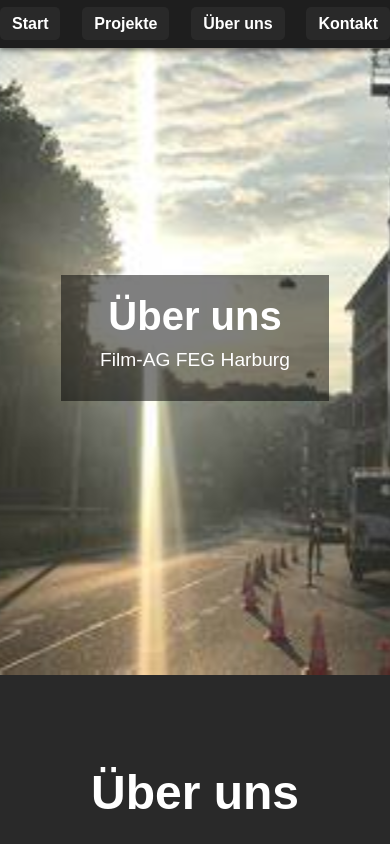
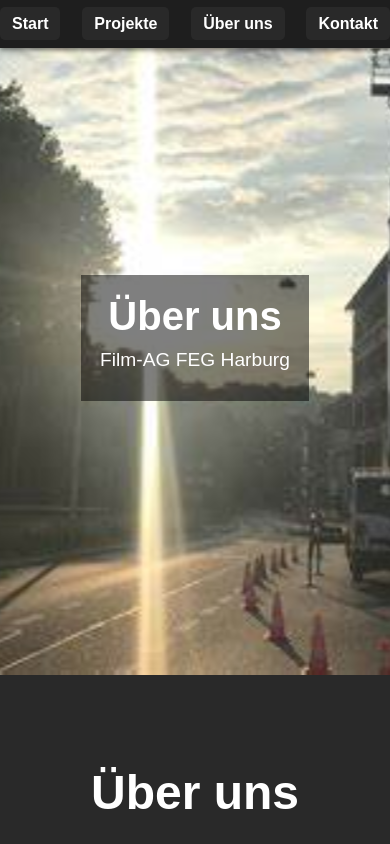
Before and after one commit to Film-AG-FEG/Film-AG-FEG.github.io, a plain HTML site: page about.html in a window 390 px wide. Shown: the top 844 px of the page. Drawn offline with Linux system fonts and the light colour scheme.

Commit message:
Update style.css

```diff
--- a/style.css
+++ b/style.css
@@ -64,7 +64,7 @@ body {
         z-index: 1;
         text-align: center;
         color: white;
-        padding: 5% 10%;
+        padding: 5% 5%;
 	background: rgba(0, 0, 0, 0.5);
     }
 
@@ -180,7 +180,7 @@ body {
             z-index: 1;
             text-align: center;
             color: white;
-            padding: 5% 10%;
+            padding: 5% 5%;
 	    background: rgba(0, 0, 0, 0.5);
     }
 }
```
